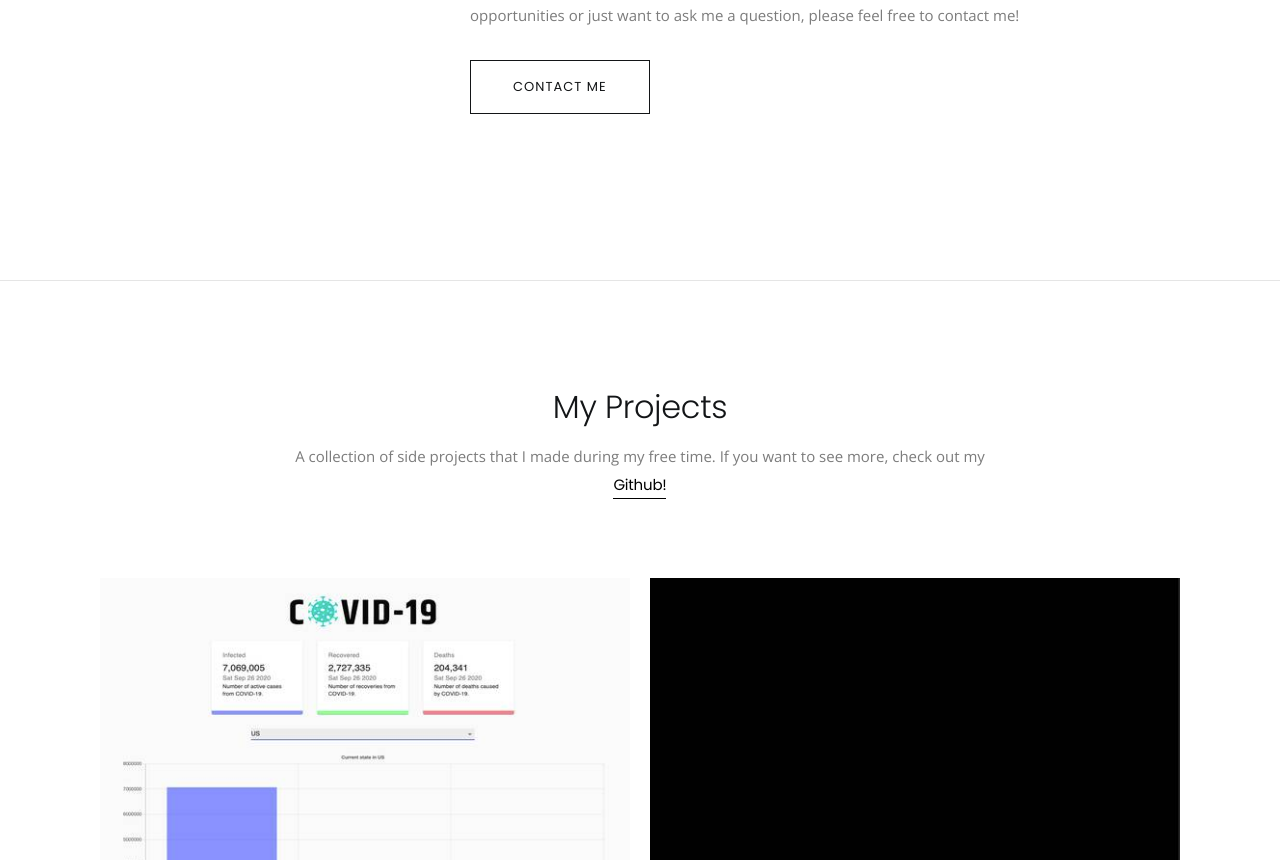
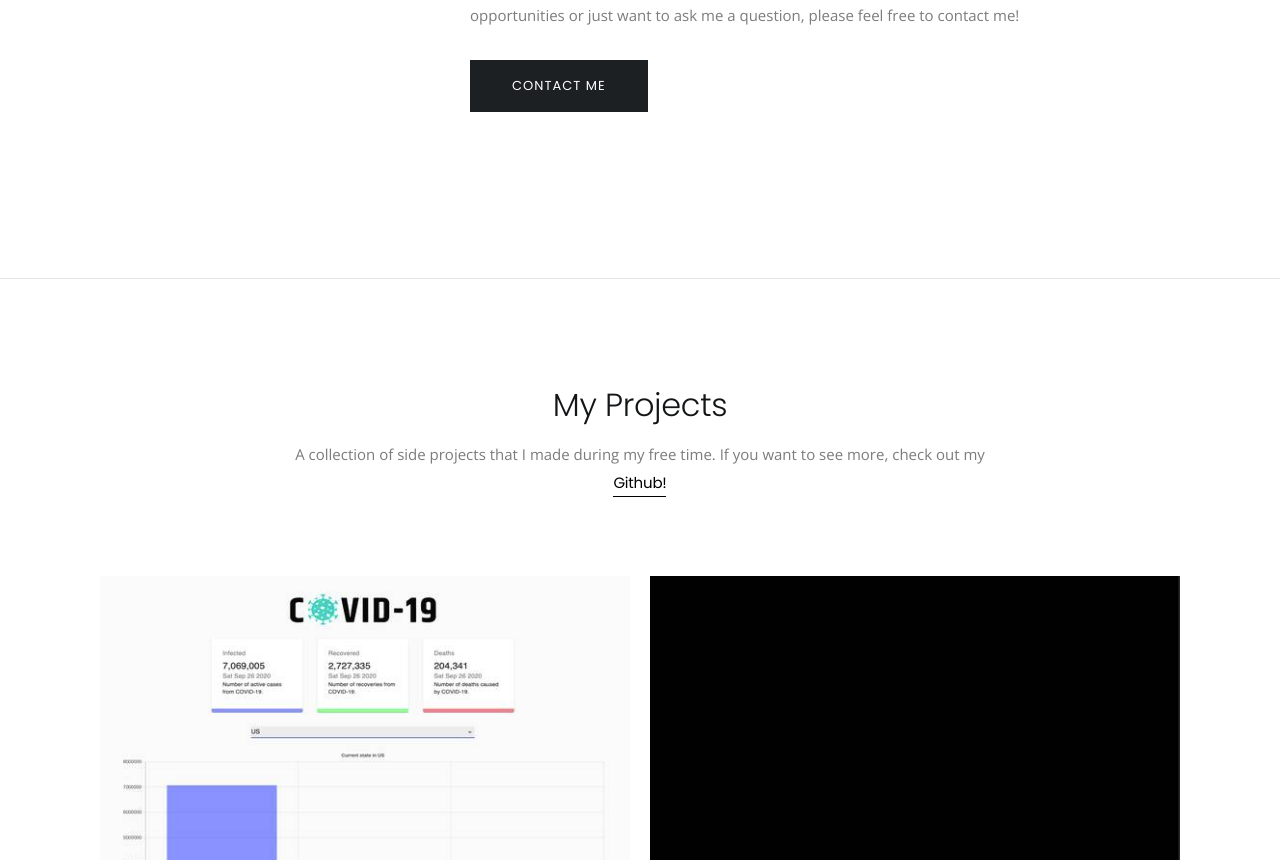
Before and after one commit to taeukkang09/taeukkang09.github.io, a plain HTML site: page index.html in a window 1280 px wide. Shown: the part 1301-2161 px from the top of the page. Drawn offline with nearby package versions, Linux system fonts and the light colour scheme; some packages are replaced by stand-ins of ours.

Commit message:
Update contact button

```diff
--- a/index.html
+++ b/index.html
@@ -101,7 +101,7 @@
                         </p>
                     </div>
 
-                    <a class="button button-lg button-reveal-right-outline-dark" href="#contact">
+                    <a class="button button-lg button-reveal-right-dark" href="#contact">
                         <i class="ti-arrow-right"></i><span>Contact me</span>
                     </a>
 
```
Also changed, not shown: 1 other file.
